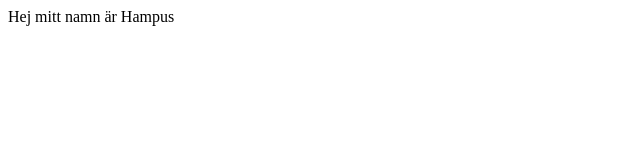
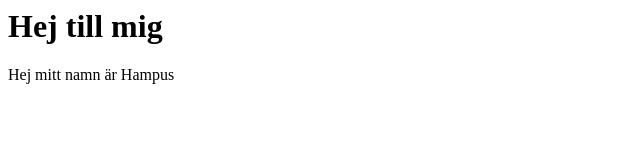
Before and after one commit to Luigi1234567/among-us, a plain HTML site: page index.html in a window 1280 px wide. Shown: the whole page, without its empty margins (0-640 px from the left). Drawn offline with Linux system fonts and the light colour scheme.

Commit message:
Update index.html

```diff
--- a/index.html
+++ b/index.html
@@ -1,5 +1,6 @@
 <html>
 <body>
+  <h1>Hej till mig </h1>
 <p>
 Hej mitt namn är Hampus
 </p>
```
